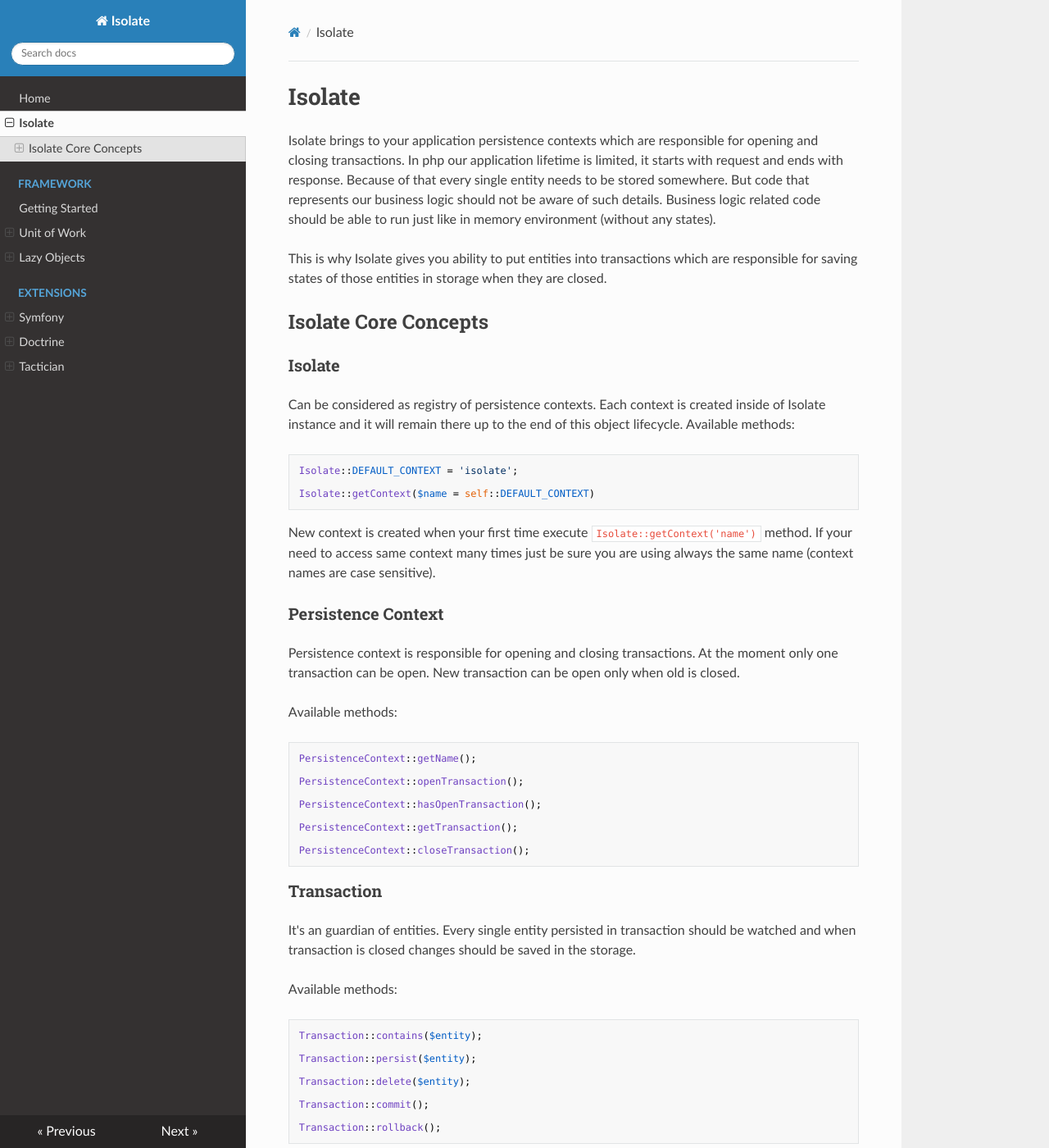
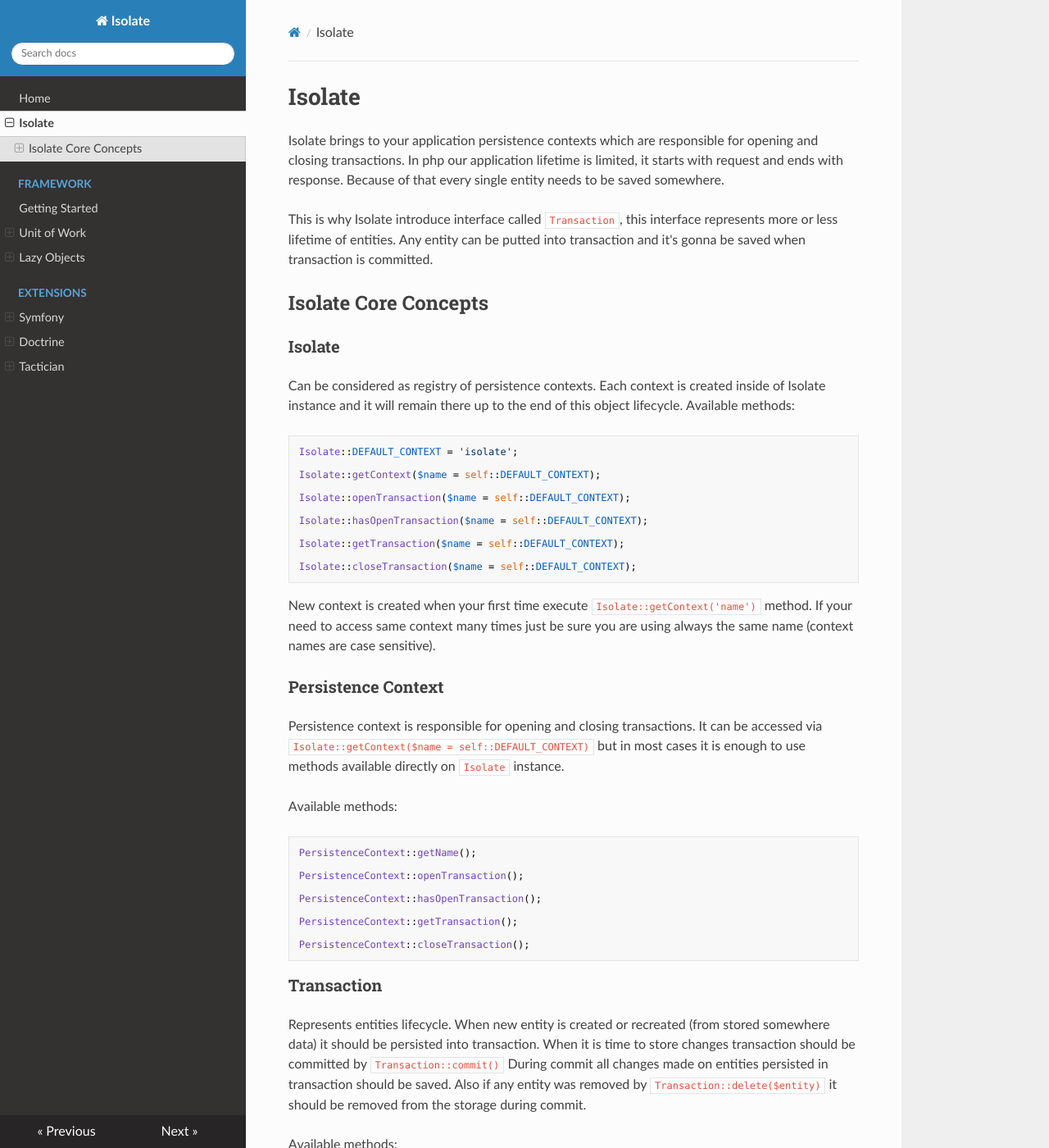
Before and after one commit to isolate-org/documentation, an MkDocs documentation site: the page built from docs/isolate/isolate.md, in a window 1280 px wide and 1400 px high. Shown: the whole window at 82% size. Built offline with MkDocs 1.6.1, drawn with Linux system fonts in a browser that asks for light colours; nearby versions of some CDN libraries; old or Windows-style settings are respelled for this version of MkDocs.

Commit message:
Added why to use isolate section

````diff
--- a/docs/isolate/isolate.md
+++ b/docs/isolate/isolate.md
@@ -2,12 +2,10 @@
 
 Isolate brings to your application persistence contexts which are responsible for opening and closing transactions.
 In php our application lifetime is limited, it starts with request and ends with response.
-Because of that every single entity needs to be stored somewhere. But code that represents our
-business logic should not be aware of such details. Business logic related code should be able to run just
-like in memory environment (without any states).
+Because of that every single entity needs to be saved somewhere.
 
-This is why Isolate gives you ability to put entities into transactions which are responsible for saving
-states of those entities in storage when they are closed.
+This is why Isolate introduce interface called ``Transaction``, this interface represents more or less lifetime of entities.
+Any entity can be putted into transaction and it's gonna be saved when transaction is committed.
 
 ## Isolate Core Concepts
 
@@ -20,7 +18,15 @@ Available methods:
 ```php
 Isolate::DEFAULT_CONTEXT = 'isolate';
 
-Isolate::getContext($name = self::DEFAULT_CONTEXT)
+Isolate::getContext($name = self::DEFAULT_CONTEXT);
+
+Isolate::openTransaction($name = self::DEFAULT_CONTEXT);
+
+Isolate::hasOpenTransaction($name = self::DEFAULT_CONTEXT);
+
+Isolate::getTransaction($name = self::DEFAULT_CONTEXT);
+
+Isolate::closeTransaction($name = self::DEFAULT_CONTEXT);
 ```
 
 New context is created when your first time execute ``Isolate::getContext('name')`` method. If your need to access
@@ -28,8 +34,9 @@ same context many times just be sure you are using always the same name (context
 
 ### Persistence Context
 
-Persistence context is responsible for opening and closing transactions. At the moment only one transaction can be open.
-New transaction can be open only when old is closed.
+Persistence context is responsible for opening and closing transactions. It can be accessed via
+``Isolate::getContext($name = self::DEFAULT_CONTEXT)`` but in most cases it is enough to use methods available directly
+on ``Isolate`` instance.
 
 Available methods:
 
@@ -47,8 +54,10 @@ PersistenceContext::closeTransaction();
 
 ### Transaction
 
-It's an guardian of entities. Every single entity persisted in transaction should be watched and when transaction
-is closed changes should be saved in the storage.
+Represents entities lifecycle. When new entity is created or recreated (from stored somewhere data) it should be
+persisted into transaction. When it is time to store changes transaction should be committed by ``Transaction::commit()``
+During commit all changes made on entities persisted in transaction should be saved. Also if any entity was removed by
+``Transaction::delete($entity)`` it should be removed from the storage during commit.
 
 Available methods:
 
````
Also changed, not shown: docs/index.md (+9 -2 lines).
